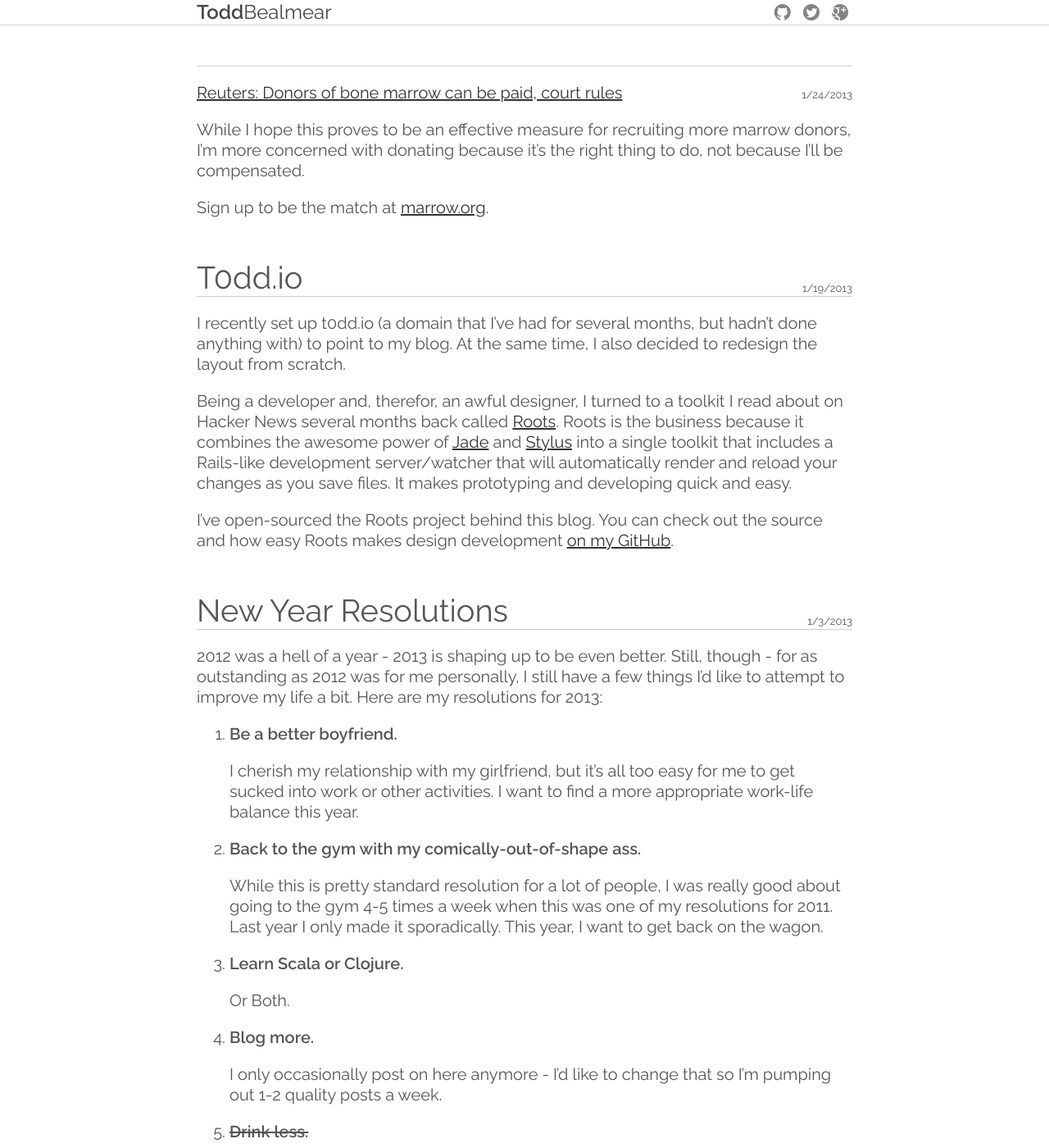
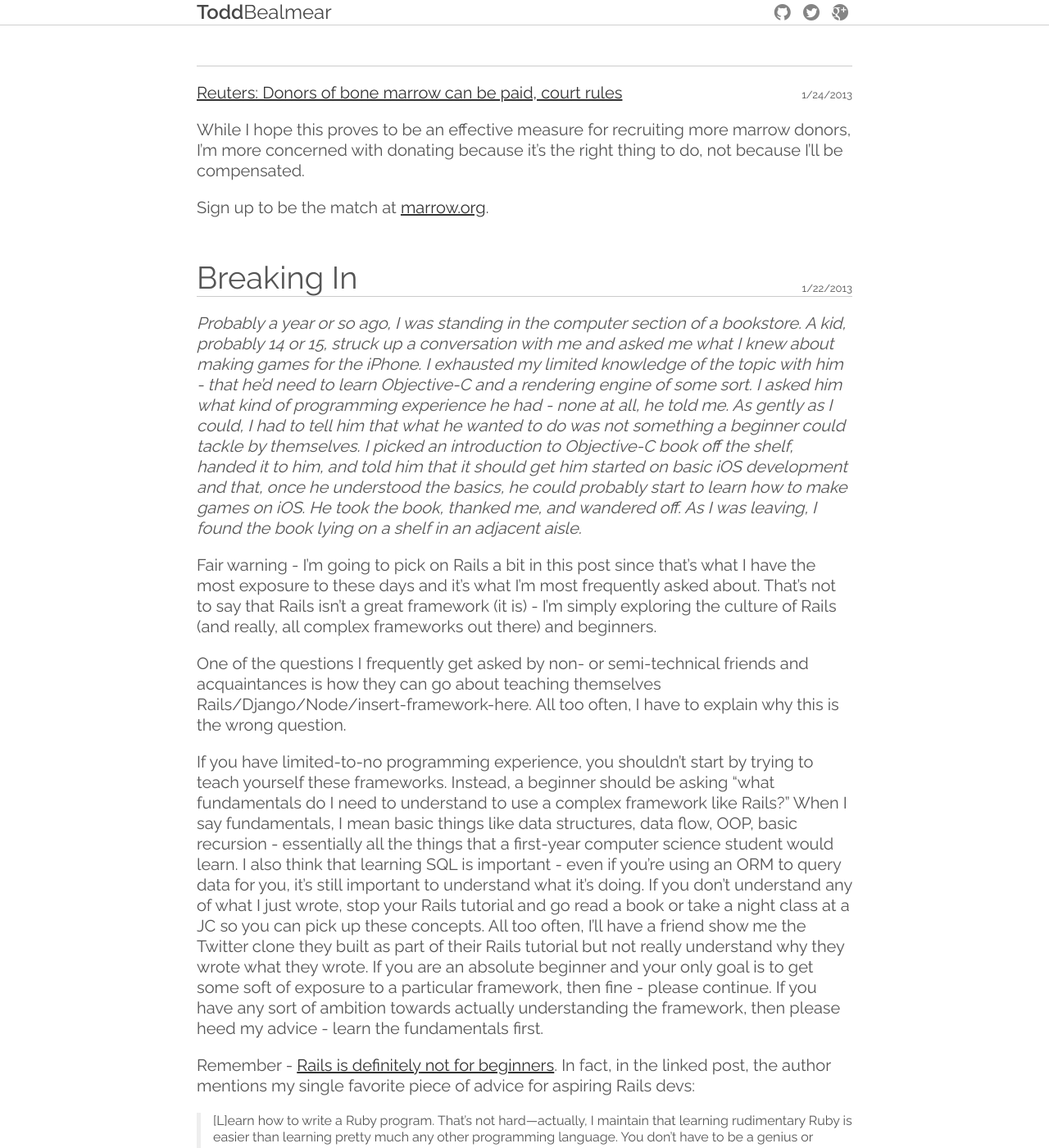
Before and after one commit to todd/todd.github.com, a Jekyll site: the page built from index.html, in a window 1280 px wide and 1400 px high. Shown: the whole window at 82% size. Built offline with Jekyll 4.4.1, drawn with Linux system fonts in a browser that asks for light colours; the list of posts is cut into pages by our own code; some of the changed text lies outside the part shown.

Commit message:
Publishing Breaking In.

```diff
--- a/_posts/2013-01-20-breaking-in.md
+++ b/_posts/2013-01-22-breaking-in.md
@@ -1,19 +1,19 @@
 ---
 layout: post
 title: Breaking In
-published: false
+published: true
 category:
 tags: []
 ---
 _Probably a year or so ago, I was standing in the computer section of a bookstore. A kid, probably 14 or 15, struck up a conversation with me and asked me what I knew about making games for the iPhone. I exhausted my limited knowledge of the topic with him - that he'd need to learn Objective-C and a rendering engine of some sort. I asked him what kind of programming experience he had - none at all, he told me. As gently as I could, I had to tell him that what he wanted to do was not something a beginner could tackle by themselves. I picked an introduction to Objective-C book off the shelf, handed it to him, and told him that it should get him started on basic iOS development and that, once he understood the basics, he could probably start to learn how to make games on iOS. He took the book, thanked me, and wandered off. As I was leaving, I found the book lying on a shelf in an adjacent aisle._
 
-As fair warning, I'm going to pick on Rails a bit in this post since that's what I have the most exposure to these days and it's what I'm most frequently queried about. That's not to say that Rails isn't a great framework (it is) - I'm simply exploring the culture of Rails (and really, all complex frameworks out there) and beginners.
+Fair warning - I'm going to pick on Rails a bit in this post since that's what I have the most exposure to these days and it's what I'm most frequently asked about. That's not to say that Rails isn't a great framework (it is) - I'm simply exploring the culture of Rails (and really, all complex frameworks out there) and beginners.
 
 One of the questions I frequently get asked by non- or semi-technical friends and acquaintances is how they can go about teaching themselves Rails/Django/Node/insert-framework-here. All too often, I have to explain why this is the wrong question.
 
 If you have limited-to-no programming experience, you shouldn't start by trying to teach yourself these frameworks. Instead, a beginner should be asking "what fundamentals do I need to understand to use a complex framework like Rails?" When I say fundamentals, I mean basic things like data structures, data flow, OOP, basic recursion - essentially all the things that a first-year computer science student would learn. I also think that learning SQL is important - even if you're using an ORM to query data for you, it's still important to understand what it's doing. If you don't understand any of what I just wrote, stop your Rails tutorial and go read a book or take a night class at a JC so you can pick up these concepts. All too often, I'll have a friend show me the Twitter clone they built as part of their Rails tutorial but not really understand why they wrote what they wrote. If you are an absolute beginner and your only goal is to get some soft of exposure to a particular framework, then fine - please continue. If you have any sort of ambition towards actually understanding the framework, then please heed my advice - learn the fundamentals first.
 
-Remember - [Rails is definitely not for beginners](http://rob.yurkowski.net/post/17610425880/rails-is-definitely-not-for-beginners). In fact, in that post, Rob mentions my single favorite piece of advice for aspiring Rails devs:
+Remember - [Rails is definitely not for beginners](http://rob.yurkowski.net/post/17610425880/rails-is-definitely-not-for-beginners). In fact, in the linked post, the author mentions my single favorite piece of advice for aspiring Rails devs:
 >[L]earn how to write a Ruby program. That’s not hard—actually, I maintain that learning rudimentary Ruby is easier than learning pretty much any other programming language. You don’t have to be a genius or understand the implementation of the language to be able to write a basic script. You might need a bit more understanding to get good at it, but the issue is that many people fail to reach even this point, where they have basic proficiency.
 
 There are at least two benefits to learning and understanding Ruby before going anywhere near Rails. The first, obviously (and as Rob points out), is that learning Ruby will give you a basic understanding of the language Rails uses (and, let's face it, Rails is pretty much useless if you don't understand Ruby). The second is that Rails adds some nifty helper methods to stdlib Ruby classes - learning Ruby first will help you understand what those methods are and how to avoid confusion later on when you try to use a Rails-only method in a non-Rails application.
```
